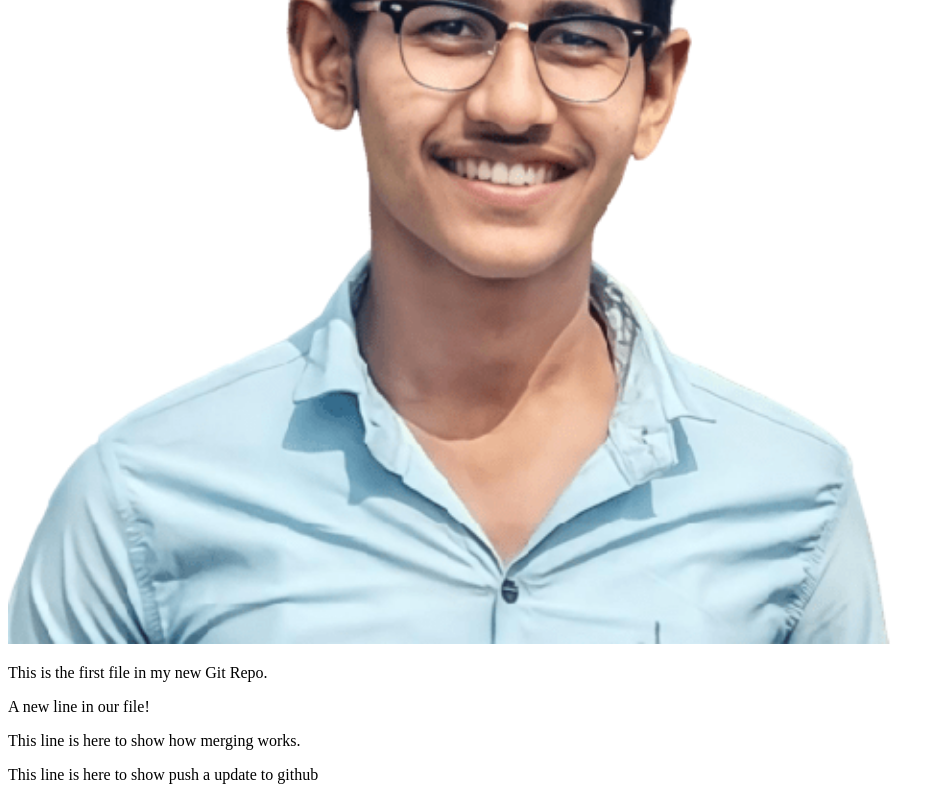
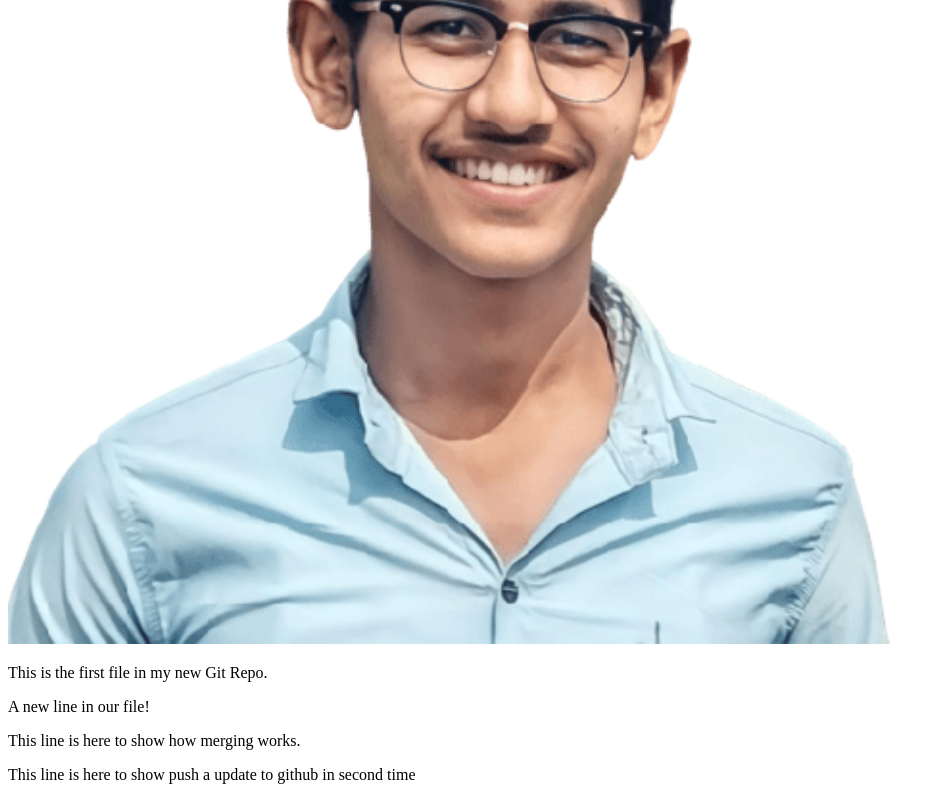
Before and after one commit to emilyjonathon/hello-world, a plain HTML site: page index.html in a window 1280 px wide. Shown: the part 396-1196 px from the top of the page, without its empty margins (0-945 px from the left). Drawn offline with Linux system fonts and the light colour scheme.

Commit message:
Update index.html

```diff
--- a/index.html
+++ b/index.html
@@ -13,6 +13,6 @@
     <p>This is the first file in my new Git Repo.</p>
     <p>A new line in our file!</p>
     <p>This line is here to show how merging works.</p>
-    <p>This line is here to show push a update to github</p>
+    <p>This line is here to show push a update to github in second time</p>
 </body>
 </html>
```
